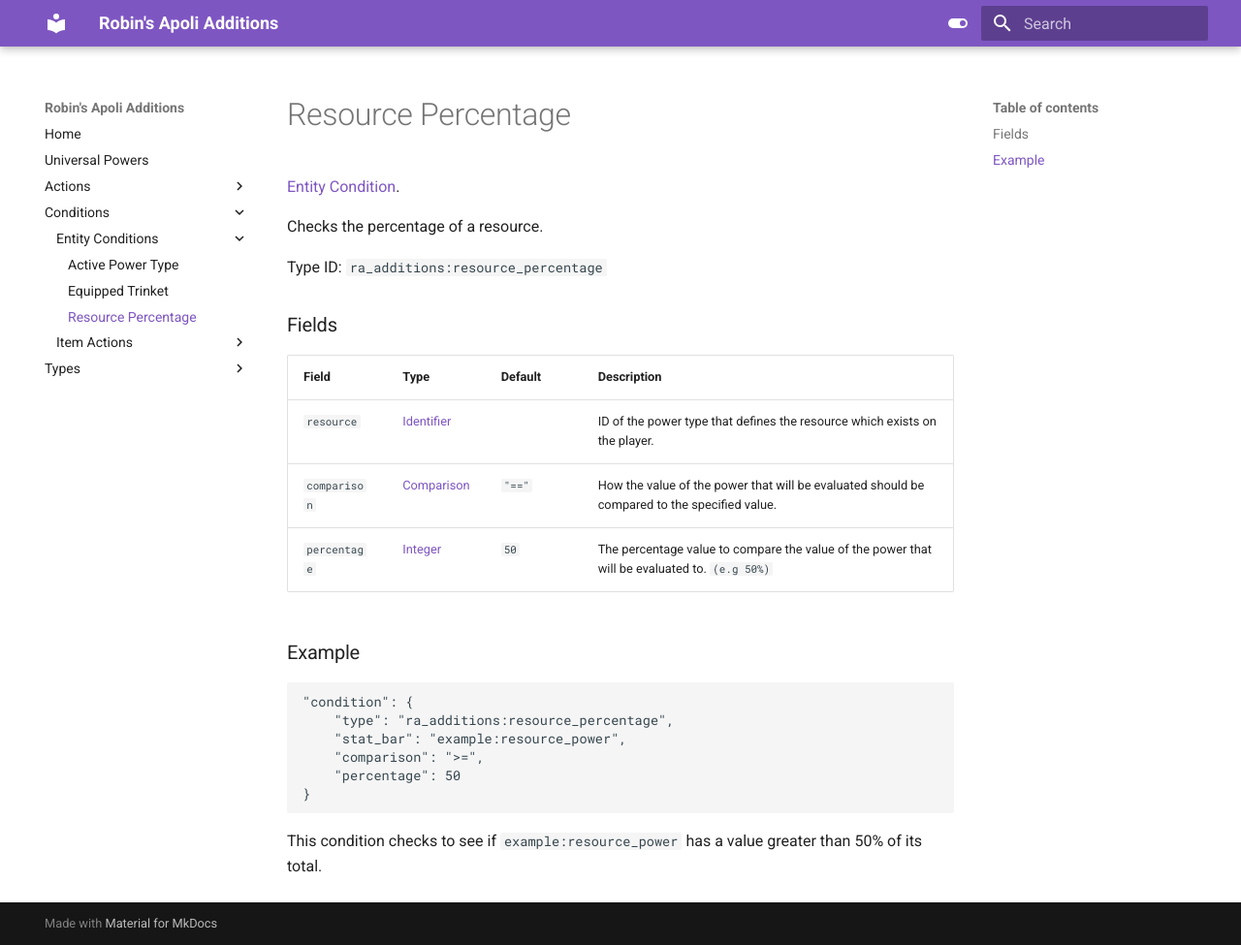
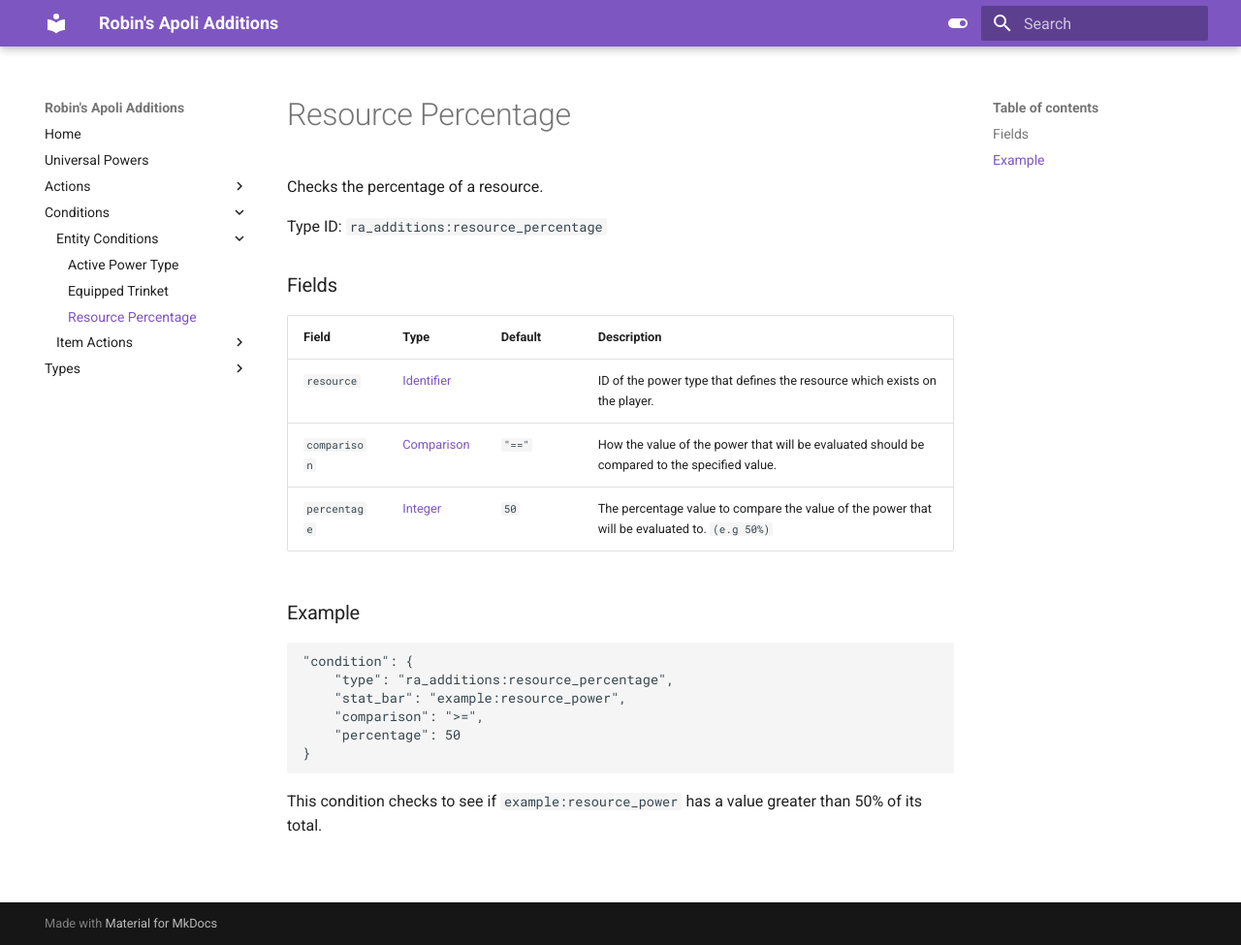
Before and after one commit to ThatRobin/raa_docs, an MkDocs documentation site: the page built from docs/entity_conditions/resource_percentage.md, in a window 1280 px wide and 975 px high. Shown: the whole window at 97% size. Built offline with MkDocs 1.6.1 and Material for MkDocs 9.7.7, drawn with Linux system fonts in a browser that asks for light colours.

Commit message:
Update resource_percentage.md

```diff
--- a/docs/entity_conditions/resource_percentage.md
+++ b/docs/entity_conditions/resource_percentage.md
@@ -1,6 +1,4 @@
 # Resource Percentage
-
-[Entity Condition](../entity_conditions.md).
 
 Checks the percentage of a resource.
 
```
